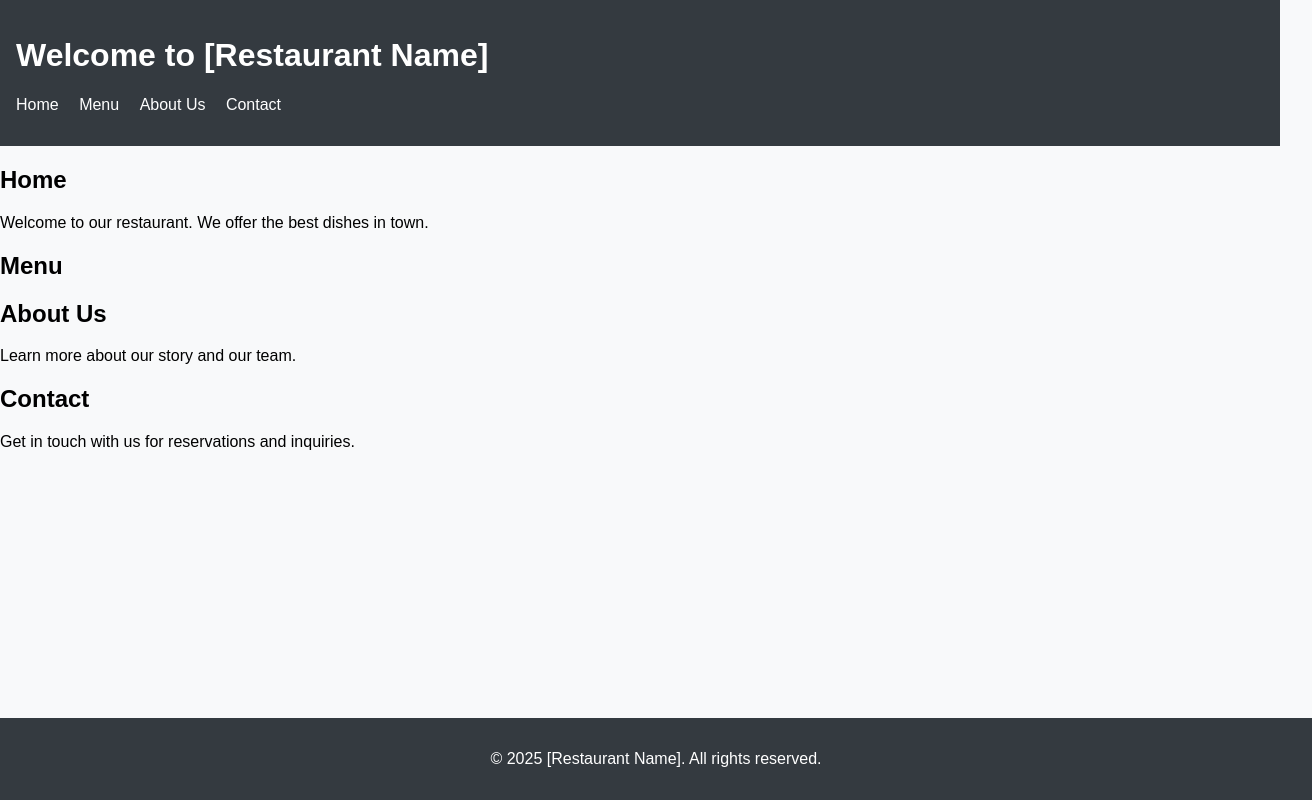
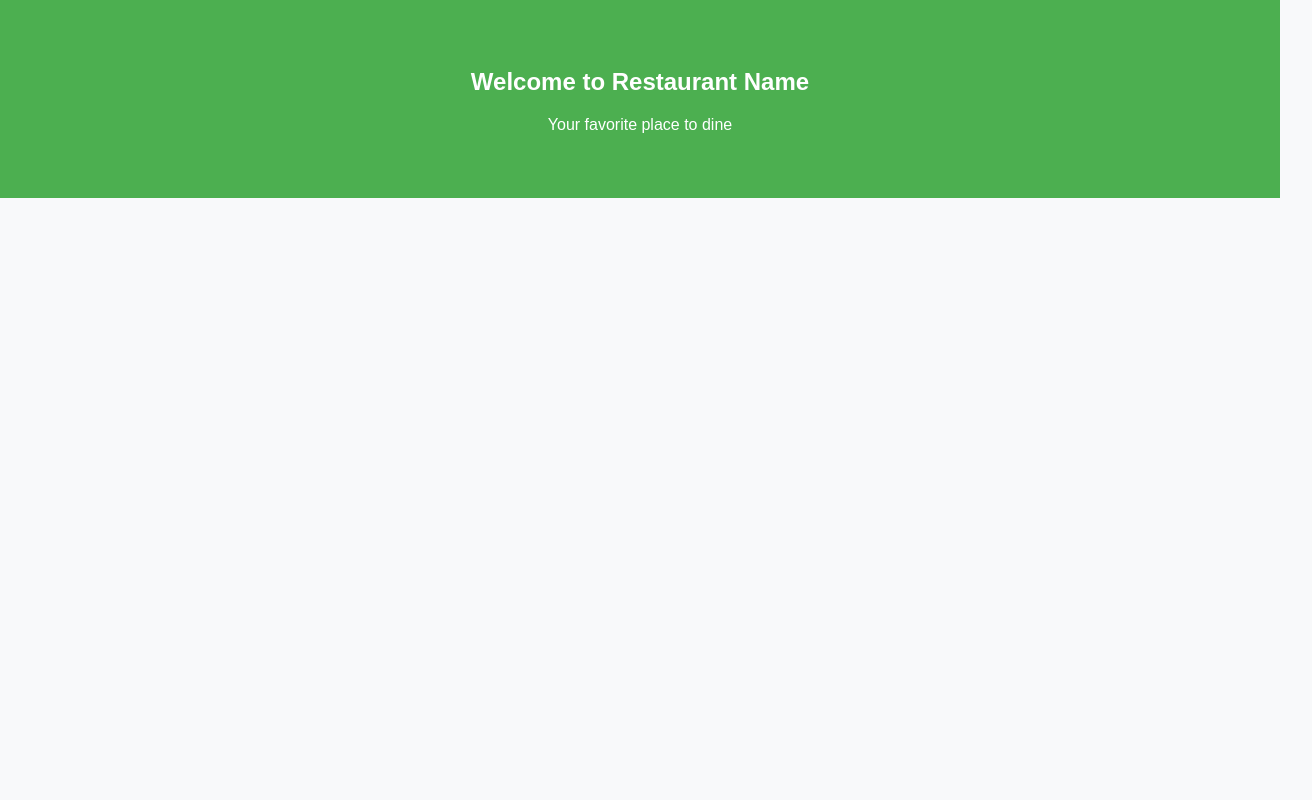
Before and after one commit to archcoffecup/Barish, a plain HTML site: page index.html in a window 1280 px wide. Shown: the whole page, 1312 px wide, since content can reach past the window. Drawn offline with Linux system fonts and the light colour scheme; files that its build step writes are made by us from their sources.

Commit message:
Update index.html

```diff
--- a/index.html
+++ b/index.html
@@ -4,43 +4,27 @@
     <meta charset="UTF-8">
     <meta name="viewport" content="width=device-width, initial-scale=1.0">
     <title>Restaurant Name</title>
-    <link rel="stylesheet" href="css/styles.css">
+    <link rel="stylesheet" href="assets/css/styles.css">
 </head>
 <body>
-    <header>
-        <h1>Welcome to [Restaurant Name]</h1>
-        <nav>
-            <ul>
-                <li><a href="#home">Home</a></li>
-                <li><a href="#menu">Menu</a></li>
-                <li><a href="#about">About Us</a></li>
-                <li><a href="#contact">Contact</a></li>
-            </ul>
-        </nav>
-    </header>
+    <!-- Include Header -->
+    <div id="header"></div>
 
-    <section id="home">
-        <h2>Home</h2>
-        <p>Welcome to our restaurant. We offer the best dishes in town.</p>
-    </section>
+    <main>
+        <section class="hero">
+            <h1>Welcome to Restaurant Name</h1>
+            <p>Your favorite place to dine</p>
+        </section>
 
-    <section id="menu">
-        <h2>Menu</h2>
-        <!-- Add menu items here -->
-    </section>
+        <section class="menu">
+            <!-- Include Menu -->
+            <div id="menu"></div>
+        </section>
+    </main>
 
-    <section id="about">
-        <h2>About Us</h2>
-        <p>Learn more about our story and our team.</p>
-    </section>
+    <!-- Include Footer -->
+    <div id="footer"></div>
 
-    <section id="contact">
-        <h2>Contact</h2>
-        <p>Get in touch with us for reservations and inquiries.</p>
-    </section>
-
-    <footer>
-        <p>&copy; 2025 [Restaurant Name]. All rights reserved.</p>
-    </footer>
+    <script src="assets/js/scripts.js"></script>
 </body>
 </html>
```
